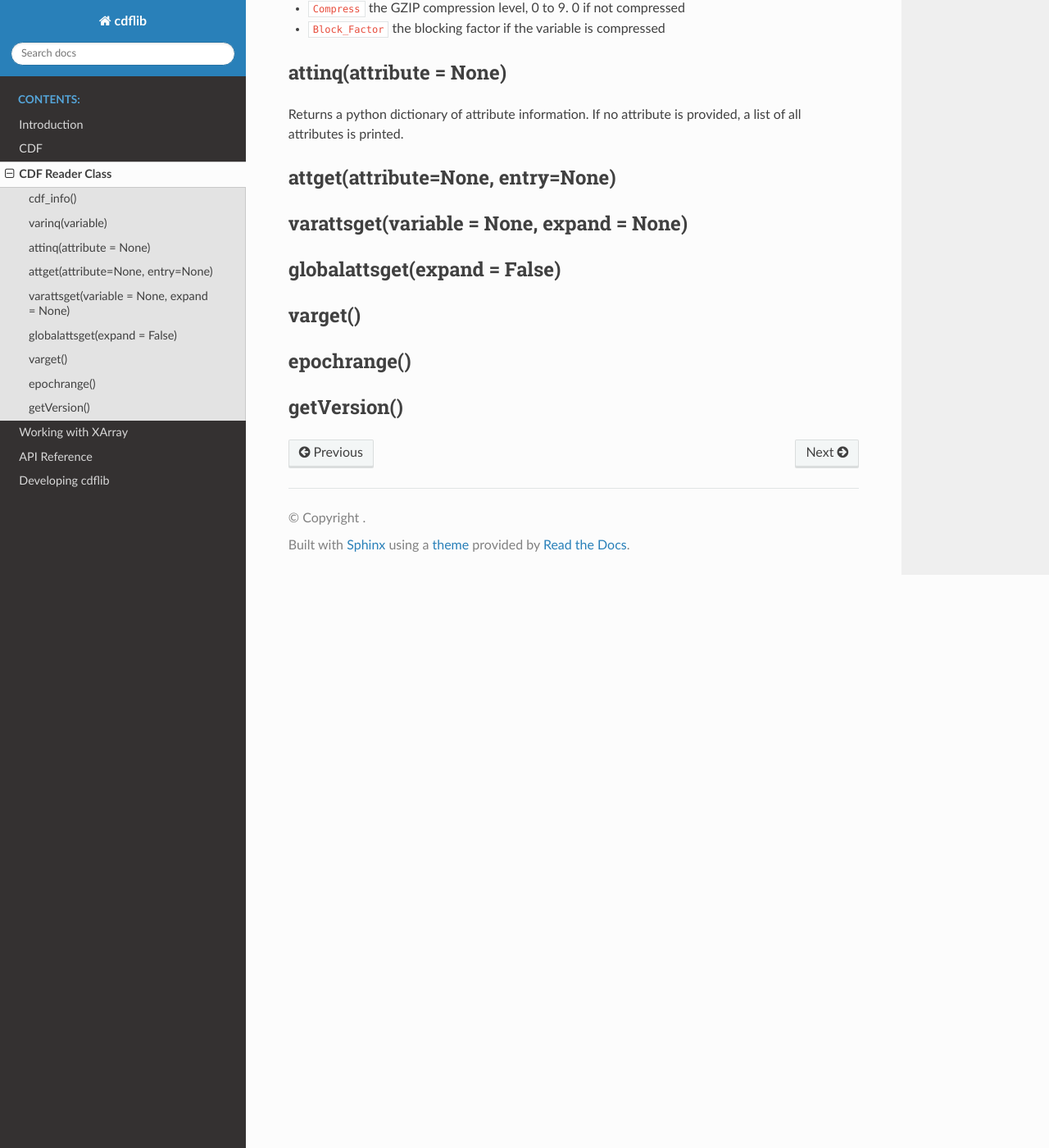
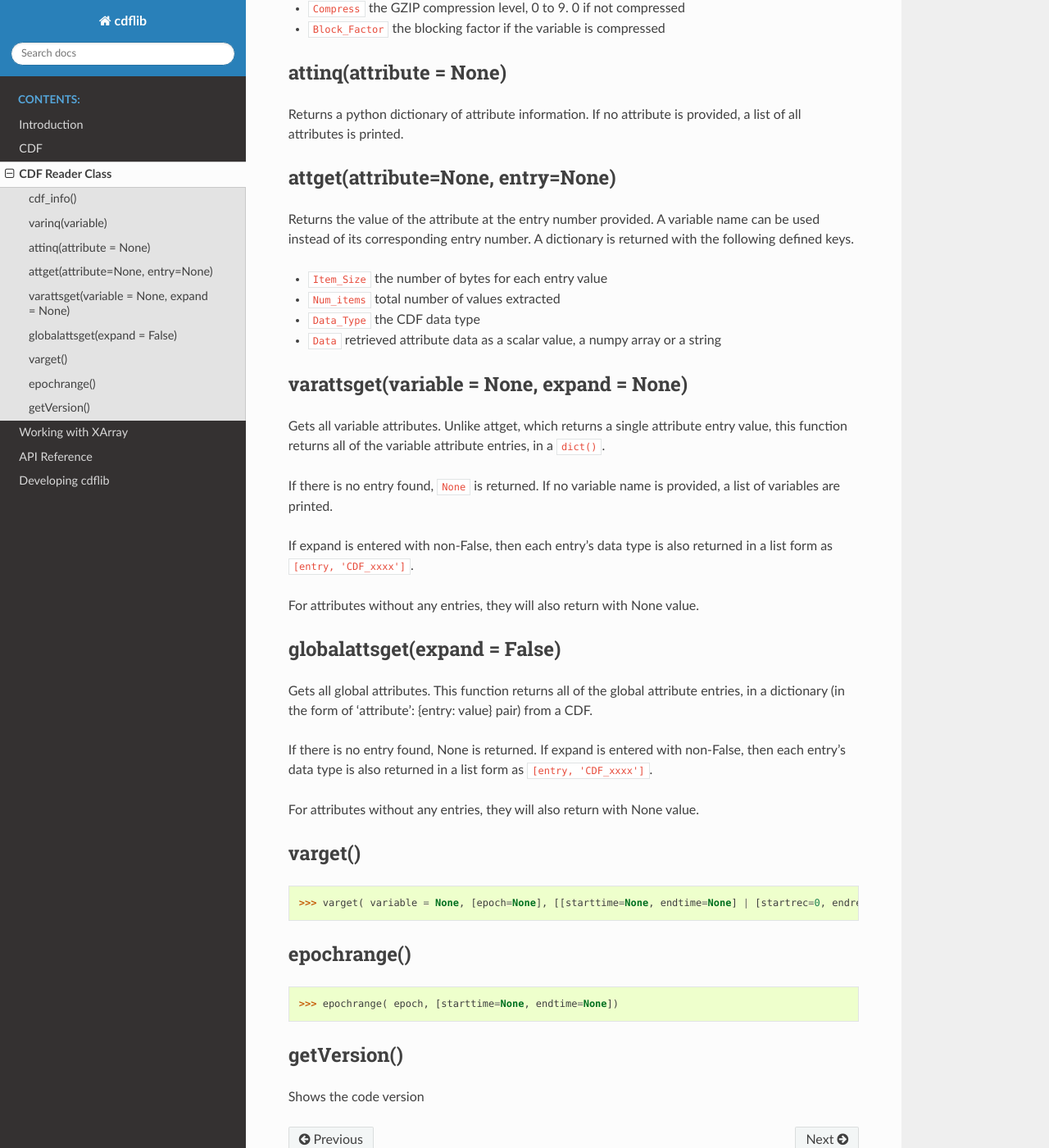
Before and after one commit to MAVENSDC/cdflib, a Sphinx documentation site: the page built from doc/modules/cdfread.rst, in a window 1280 px wide and 1400 px high, scrolled down 1432 px. Shown: the whole window at 82% size. Built offline with Sphinx 7.4.7 and the Read the Docs theme 2.0.0, drawn with Linux system fonts in a browser that asks for light colours.

Commit message:
Testing out the new webhook

```diff
--- a/doc/modules/cdfread.rst
+++ b/doc/modules/cdfread.rst
@@ -65,22 +65,51 @@ Returns a python dictionary of attribute information. If no attribute is provide
 attget(attribute=None, entry=None)
 --------------------------------------
 
+Returns the value of the attribute at the entry number provided. A variable name can be used instead of its corresponding entry number. A dictionary is returned with the following defined keys.
+
+- ``Item_Size`` the number of bytes for each entry value
+- ``Num_items`` total number of values extracted
+- ``Data_Type`` the CDF data type
+- ``Data`` retrieved attribute data as a scalar value, a numpy array or a string
+
 
 varattsget(variable = None, expand = None)
 --------------------------------------------
+
+Gets all variable attributes. Unlike attget, which returns a single attribute entry value, this function returns all of the variable attribute entries, in a ``dict()``.
+
+If there is no entry found, ``None`` is returned. If no variable name is provided, a list of variables are printed.
+
+If expand is entered with non-False, then each entry's data type is also returned in a list form as ``[entry, 'CDF_xxxx']``.
+
+For attributes without any entries, they will also return with None value.
 
 
 globalattsget(expand = False)
 -----------------------------
 
+Gets all global attributes. This function returns all of the global attribute entries, in a dictionary (in the form of 'attribute': {entry: value} pair) from a CDF.
+
+If there is no entry found, None is returned. If expand is entered with non-False, then each entry's data type is also returned in a list form as ``[entry, 'CDF_xxxx']``.
+
+For attributes without any entries, they will also return with None value.
+
 
 varget()
 -------------
+
+>>> varget( variable = None, [epoch=None], [[starttime=None, endtime=None] | [startrec=0, endrec = None]], [,expand=True])
+
+
 
 
 epochrange()
 -------------
 
+>>> epochrange( epoch, [starttime=None, endtime=None])
+
 
 getVersion()
 -------------
+
+Shows the code version
```
